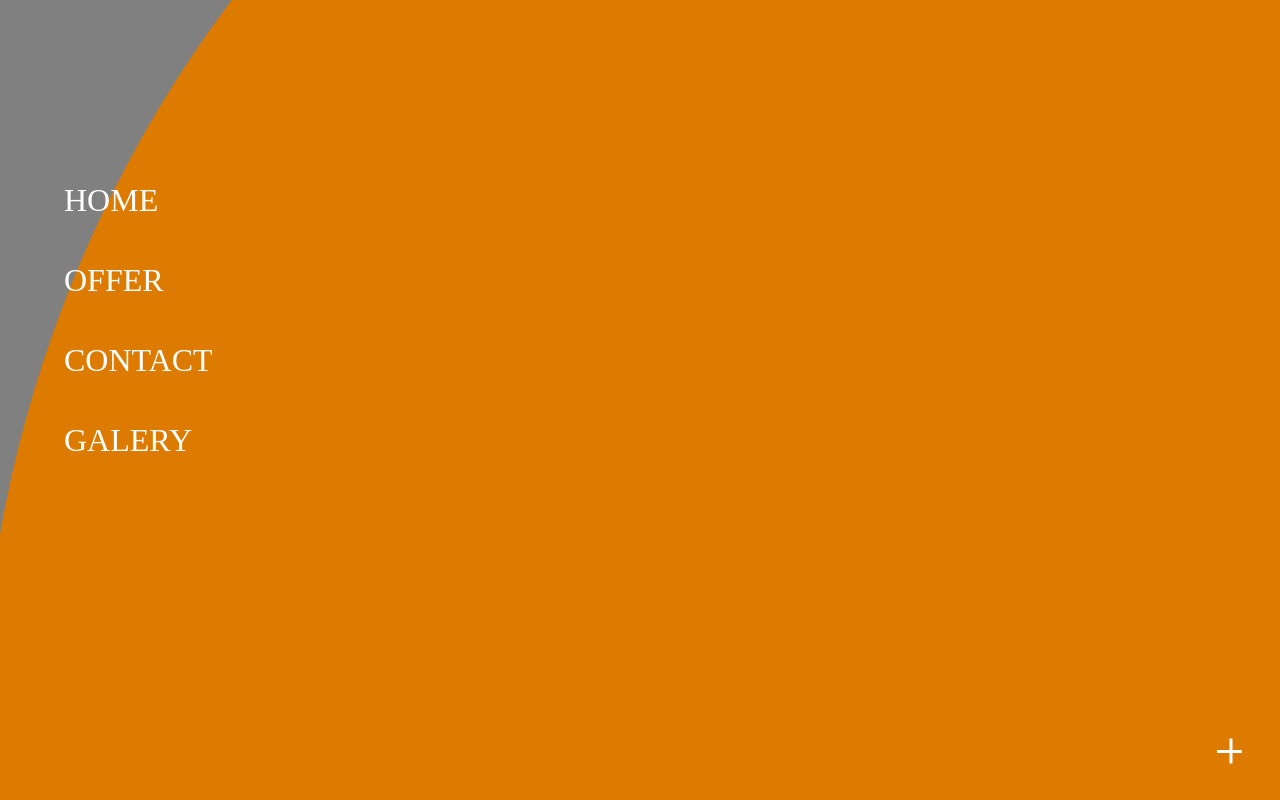
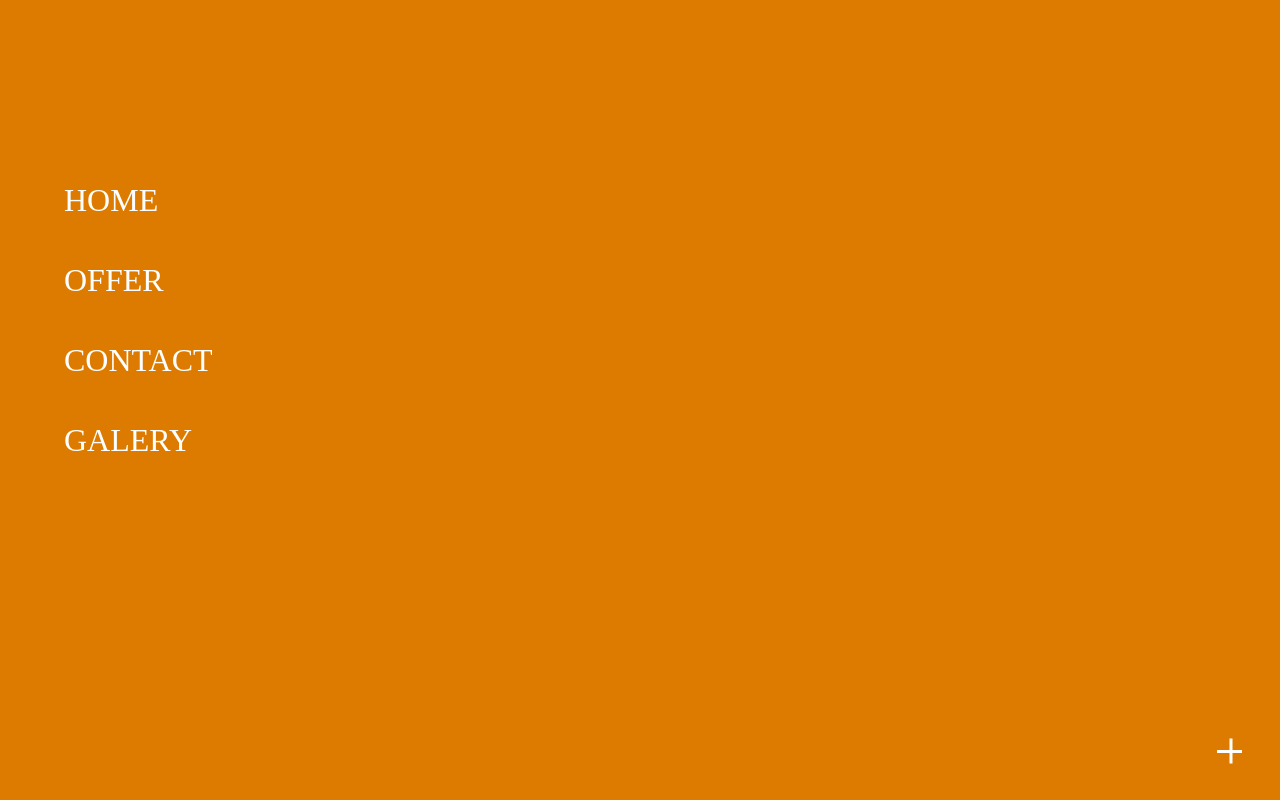
Before and after one commit to Adaxelx/navigation, a plain HTML site: page index.html in a window 1280 px wide. Both pictures are taken after a click on the button 1231 px from the left and 751 px from the top of the page. Drawn offline with Linux system fonts and the light colour scheme.

Commit message:
changes in media

```diff
--- a/css/Main.css
+++ b/css/Main.css
@@ -84,7 +84,7 @@ section{
 }
 
 .bigNavBg.active{
-   transform: scale(50);
+   transform: scale(35);
 }
 
 nav{
@@ -133,3 +133,21 @@ nav ul li:nth-of-type(3).active{
 nav ul li:nth-of-type(4).active{
     transition-delay: .3s;
 }
+
+@media (min-width: 768px){
+    .bigNavBg.active {
+        transform: scale(50);
+    }
+}
+
+@media (min-width: 1024px) {
+    .bigNavBg.active {
+        transform: scale(70);
+    }
+}
+
+@media (min-width: 1280px) {
+    .bigNavBg.active {
+        transform: scale(90);
+    }
+}
--- a/js/Main.js
+++ b/js/Main.js
@@ -4,6 +4,7 @@ const navBg = document.querySelector('.bigNavBg')
 const nav = document.querySelector('nav')
 const li = document.querySelectorAll('nav ul li')
 let flag = false;
+
 const addClassLi = () =>{
     li.forEach(li => li.classList.toggle('active'))
 }
```
